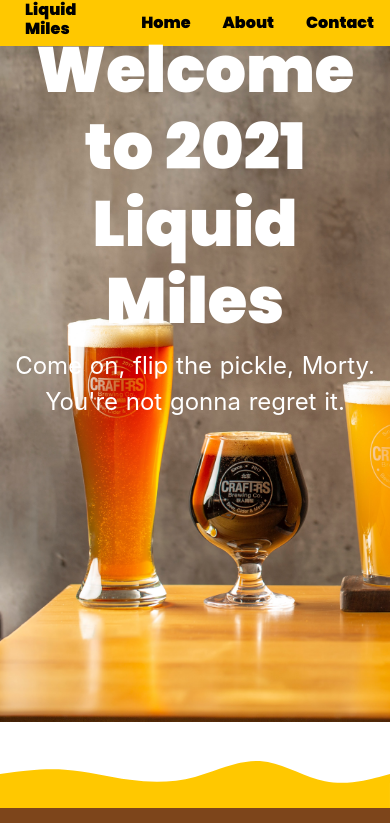
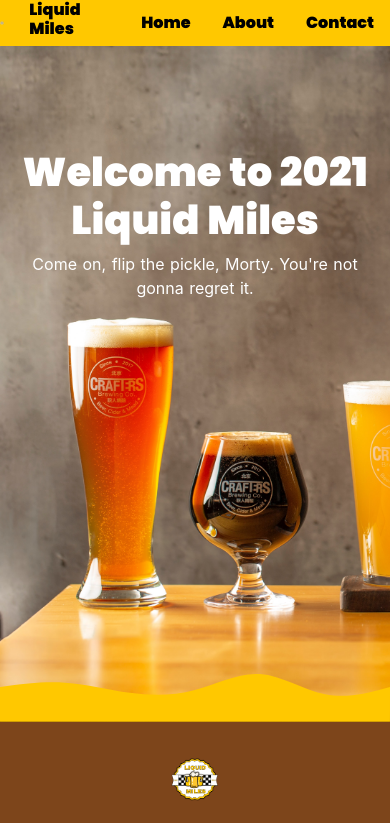
Before and after one commit to austin-corwin/liquidmiles-dev, a Nuxt app: page / in a window 390 px wide. Shown: the top 823 px of the page. Built offline with nearby package versions, Linux system fonts and the light colour scheme.

Commit message:
add responsive styles and images

```diff
--- a/components/AppHeader.vue
+++ b/components/AppHeader.vue
@@ -1,7 +1,7 @@
 <template>
   <header class="header">
     <div class="logo">
-      <!-- <img class="header-logo" src="../assets/images/liquidmiles-logo.png" /> -->
+      <img class="header-logo" src="../assets/images/lm-logo.png" alt="logo" />
       <h1>Liquid Miles</h1>
     </div>
     <ul>
--- a/components/RowBand.vue
+++ b/components/RowBand.vue
@@ -1,18 +1,12 @@
 <template>
   <section class="row-band">
-    <svg xmlns="http://www.w3.org/2000/svg" viewBox="0 0 1440 320">
-      <path
-        fill="#ffc800"
-        fill-opacity="1"
-        d="M0,192L40,186.7C80,181,160,171,240,176C320,181,400,203,480,213.3C560,224,640,224,720,202.7C800,181,880,139,960,144C1040,149,1120,203,1200,218.7C1280,235,1360,213,1400,202.7L1440,192L1440,320L1400,320C1360,320,1280,320,1200,320C1120,320,1040,320,960,320C880,320,800,320,720,320C640,320,560,320,480,320C400,320,320,320,240,320C160,320,80,320,40,320L0,320Z"
-      ></path>
-    </svg>
     <div class="container-fluid">
       <div class="row text-container">
-        <!-- <img
-          src="../assets/images/liquidmiles-logo.png"
-          class="img img-fluid row-band__logo"
-        /> -->
+        <img
+          class="row-band__logo"
+          src="../assets/images/lm-logo.png"
+          alt="logo"
+        />
         <h1 class="row-band__title">What is Liquid Miles?</h1>
         <p>
           Now if you'll excuse me, I've got a quick solo adventure to go on and
@@ -85,11 +79,14 @@ export default {
   align-items: center;
   justify-content: center;
   flex-direction: column;
-  padding: 0 1rem;
+  padding: 2rem 1.5rem;
 }
 @media only screen and (min-width: 580px) {
   .text-container {
-    padding: 2rem 10rem;
+    padding: 4rem 10rem;
+  }
+  .row-band__logo {
+    width: 65%;
   }
 }
 </style>
--- a/components/RowColumns.vue
+++ b/components/RowColumns.vue
@@ -1,18 +1,17 @@
 <template>
-  <div>
   <section class="row-columns container">
     <div class="row">
       <div class="col-12 col-md-6 row-columns__content order-2 order-sm-1">
         <p class="h3 row-columns__content-label">Location:</p>
         <h1 class="row-columns__content-header">Loveland, CO</h1>
         <p class="row-columns__content-body">
-            Lookin' good! My name is Slip- Slippery Stair. I'll take ya down
-            there for 25 shmeckels! Man, that guy is the Red Grin Grumbold of
-            pretending he knows what's going on. Oh you agree huh? You like that
-            Red Grin Grumbold reference? Well guess what, I made him up. You
-            really are your father's children. Think for yourselves, don't be
-            sheep. Come on, flip the pickle, Morty. You're not gonna regret it.
-            The payoff is huge.
+          Lookin' good! My name is Slip- Slippery Stair. I'll take ya down there
+          for 25 shmeckels! Man, that guy is the Red Grin Grumbold of pretending
+          he knows what's going on. Oh you agree huh? You like that Red Grin
+          Grumbold reference? Well guess what, I made him up. You really are
+          your father's children. Think for yourselves, don't be sheep. Come on,
+          flip the pickle, Morty. You're not gonna regret it. The payoff is
+          huge.
         </p>
       </div>
       <div class="col-12 col-md-6 row-columns__image order-1 order-sm-2">
@@ -43,7 +42,6 @@
       </div>
     </div>
   </section>
-  </div>
 </template>
 
 <script>
--- a/components/RowHero.vue
+++ b/components/RowHero.vue
@@ -12,6 +12,13 @@
         </div>
       </div>
     </div>
+    <svg class="wave" xmlns="http://www.w3.org/2000/svg" viewBox="0 0 1440 320">
+      <path
+        fill="#ffc800"
+        fill-opacity="1"
+        d="M0,192L40,186.7C80,181,160,171,240,176C320,181,400,203,480,213.3C560,224,640,224,720,202.7C800,181,880,139,960,144C1040,149,1120,203,1200,218.7C1280,235,1360,213,1400,202.7L1440,192L1440,320L1400,320C1360,320,1280,320,1200,320C1120,320,1040,320,960,320C880,320,800,320,720,320C640,320,560,320,480,320C400,320,320,320,240,320C160,320,80,320,40,320L0,320Z"
+      ></path>
+    </svg>
   </section>
 </template>
 
--- a/layouts/global.css
+++ b/layouts/global.css
@@ -1,24 +1,49 @@
 @font-face {
     font-family: "Poppins-Black";
-    src: local("Poppins-Black"),
-     url(~assets/fonts/Poppins/Poppins-Black.ttf) format("truetype");
+    src: local("Poppins-Black"), url(~assets/fonts/Poppins/Poppins-Black.ttf) format("truetype");
 }
 h1 {
     font-family: "Poppins-Black";
+    font-size: 4rem;
 }
 
 .header h1 {
     font-size: 1rem;
 }
+.row-hero {
+    position: relative;
+}
 .row-hero .content h1 {
-    position: relative;
-    bottom: 150px;
     color: white;
-    font-size: 4rem !important;
+    font-size: 4rem;
 }
 .row-hero .content .subheader {
-    position: relative;
-    bottom: 150px;
     color: white;
-    font-size: 1.5rem !important;
+    font-size: 1.5rem;
 }
+@media screen and (max-width: 768px) {
+    .row-hero .content h1 {
+        color: white;
+        font-size: 2.5rem;
+    }
+    .row-hero .content .subheader {
+        color: white;
+        font-size: 1rem;
+    }
+    h1 {
+        font-size: 2.5rem;
+    }
+}
+.content {
+    margin-bottom: 20rem;
+}
+.wave {
+    position: absolute;
+    bottom: 0;
+}
+.row-columns {
+    padding: 2rem 1.5rem;
+}
+.row-columns2 {
+    padding: 2rem 1.5rem;
+}
```
Also changed, not shown: assets/images/LiquidMiles-logo.PNG (deleted), assets/images/lm-logo.png (added). Lines whose indentation alone changed are shown as unchanged.
